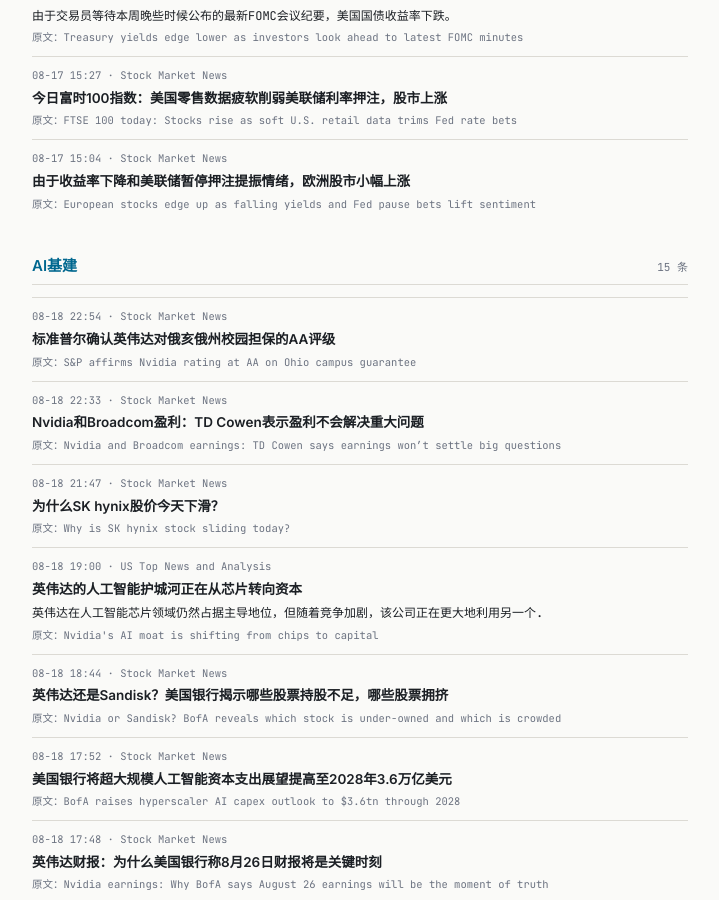
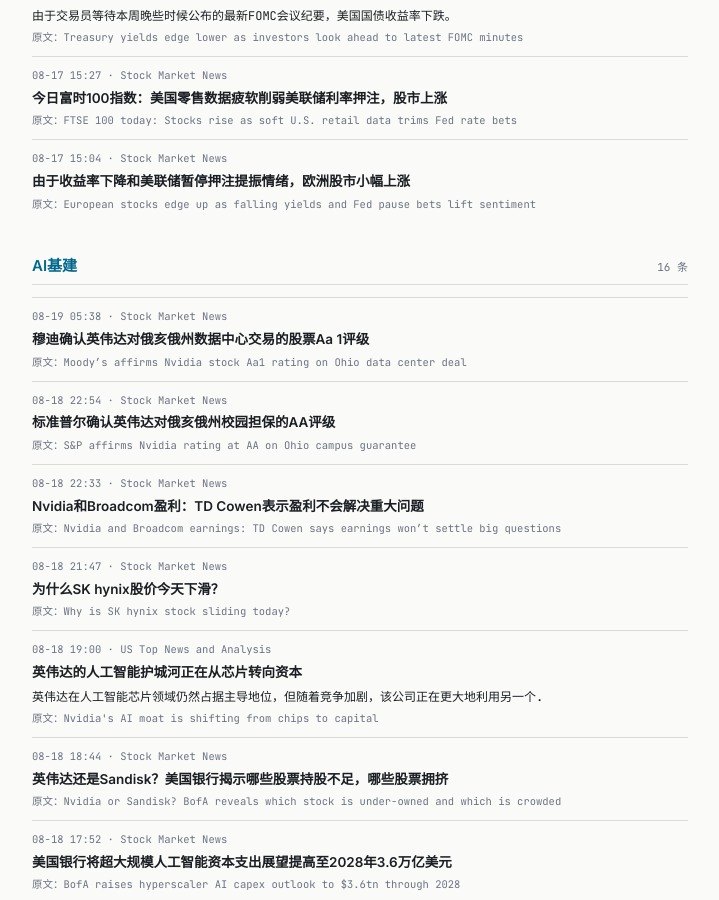
Before and after one commit to tang3super/tang3super.github.io, a Jekyll site: the page built from macro-trade/news-digest.md, in a window 1280 px wide and 900 px high, scrolled down 5891 px. Shown: the whole window, without its empty margins (280-999 px from the left). Built offline with Jekyll 4.4.1, drawn with Linux system fonts in a browser that asks for light colours; some of the changed text lies outside the part shown.

Commit message:
sync news-digest article

```diff
--- a/macro-trade/news-digest.md
+++ b/macro-trade/news-digest.md
@@ -402,6 +402,12 @@
     title_zh: 由于收益率下降和美联储暂停押注提振情绪，欧洲股市小幅上涨
 - name: AI基建
   items:
+  - title: Moody’s affirms Nvidia stock Aa1 rating on Ohio data center deal
+    summary: ''
+    link: https://www.investing.com/news/stock-market-news/moodys-affirms-nvidia-stock-aa1-rating-on-ohio-data-center-deal-93CH-4866178
+    source: Stock Market News
+    time: 08-19 05:38
+    title_zh: 穆迪确认英伟达对俄亥俄州数据中心交易的股票Aa 1评级
   - title: S&P affirms Nvidia rating at AA on Ohio campus guarantee
     summary: ''
     link: https://www.investing.com/news/stock-market-news/sp-affirms-nvidia-rating-at-aa-on-ohio-campus-guarantee-93CH-4865664
```
Also changed, not shown: other parts of macro-trade/news-digest.md (+1 -1 lines).
